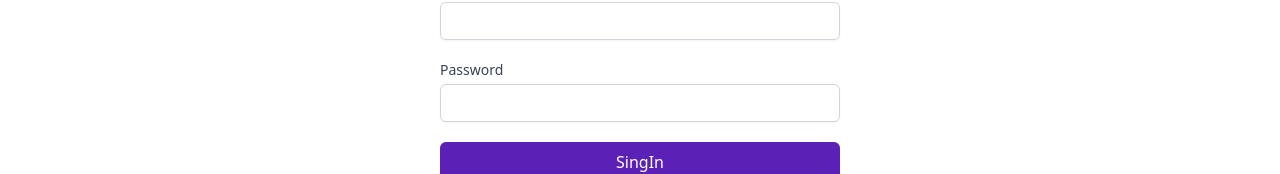
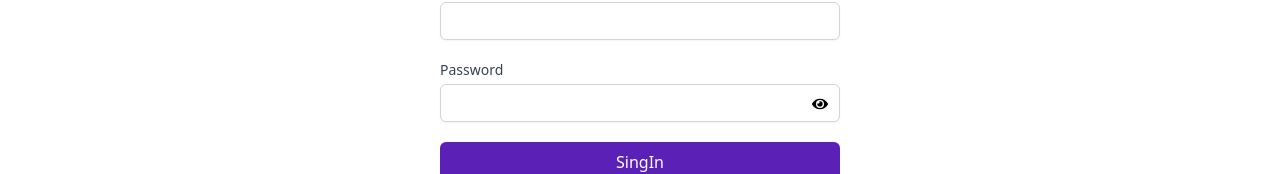
Before and after one commit to itsjohnuser/berachah-house-of-worship, a React (Create React App) app: page /login in a window 1280 px wide. Shown: the part 190-364 px from the top of the page. Built offline with nearby package versions, Linux system fonts and the light colour scheme.

Commit message:
worked on showpassword option for both login & register with state variable

```diff
--- a/src/components/Dashboard.js
+++ b/src/components/Dashboard.js
@@ -2,10 +2,10 @@ import React from "react";
 
 const Dashboard = () => {
   return (
-    <div className="w-full md:w-[1024px] mx-auto my-12">
+    <div className="w-full md:w-[1024px] mx-auto my-5 md:my-12 p-5 md:p-0">
         <h1 className="text-2xl text-violet-800 mb-2">Dashboard</h1>
         <p>Lorem Ipsum is simply dummy text of the printing and typesetting industry. Lorem Ipsum has been the industry's standard dummy text ever since the 1500s, when an unknown printer took a galley of type and scrambled it to make a type specimen book. It has survived not only five centuries, but also the leap into electronic typesetting, remaining essentially unchanged. It was popularised in the 1960s with the release of Letraset sheets containing Lorem Ipsum passages, and more recently with desktop publishing software like Aldus PageMaker including versions of Lorem Ipsum.</p>
-      </div>
+    </div>
   );
 };
 
--- a/src/components/Login.js
+++ b/src/components/Login.js
@@ -5,6 +5,7 @@ import * as Yup from "yup";
 import { useNavigate, Link } from "react-router-dom";
 // import { useDispatch } from "react-redux";
 import { useSelector } from "react-redux";
+import { FaEye, FaEyeSlash } from "react-icons/fa";
 
 
 
@@ -13,6 +14,7 @@ const Login = () => {
   //const dispatch = useDispatch();
   const [isLoginSuccess, setIsLoginSuccess] = useState(false);
   const [fadeOut, setFadeOut] = useState(false); // New state for fade out
+  const [showPassword, setShowPassword] = useState(false);
   const [error, setError] = useState("");
 
   //Accessing the user data from Redux store
@@ -98,9 +100,10 @@ const Login = () => {
             >
               Password
             </label>
-            <div className="mt-1">
+            <div className="mt-1 relative">
               <input
-                type="password"
+                // type="password"
+                type={showPassword ? "text" : "password"}
                 id="password"
                 name="password"
                 autoComplete="password"
@@ -109,6 +112,9 @@ const Login = () => {
                 onChange={formik.handleChange}
                 onBlur={formik.handleBlur}
               />
+              <div className="absolute top-3 right-3" onClick={() => setShowPassword(!showPassword)}>
+                {showPassword ? <FaEyeSlash /> : <FaEye />}
+              </div>
             </div>
             {formik.touched.password && formik.errors.password ? (
               <div className="text-red-500">{formik.errors.password}</div>
--- a/src/components/Register.js
+++ b/src/components/Register.js
@@ -7,11 +7,13 @@ import { useDispatch } from "react-redux";
 import { setUser } from "../utils/userSlice";
 import { createUserWithEmailAndPassword } from "firebase/auth";
 import { auth } from "../utils/firebase";
+import { FaEye, FaEyeSlash } from "react-icons/fa";
 
 const Register = () => {
   const navigate = useNavigate();
   const [isRegistered, setIsRegistered] = useState(false);
   const [fadeOut, setFadeOut] = useState(false); // New state for fade out
+  const [showPassword, setShowPassword] = useState(false);
   const dispatch = useDispatch();
 
   //Setup Yup
@@ -144,9 +146,10 @@ const Register = () => {
             >
               Password
             </label>
-            <div className="mt-1">
+            <div className="mt-1 relative">
               <input
-                type="password"
+                // type="password"
+                type={showPassword ? "text" : "password"}
                 id="password"
                 name="password"
                 autoComplete="password"
@@ -155,6 +158,9 @@ const Register = () => {
                 onChange={formik.handleChange}
                 onBlur={formik.handleBlur}
               />
+              <div className="absolute top-3 right-3" onClick={() => setShowPassword(!showPassword)}>
+                {showPassword ? <FaEyeSlash /> : <FaEye />}
+              </div>
             </div>
             {formik.touched.password && formik.errors.password ? (
               <div className="text-red-500">{formik.errors.password}</div>
```
